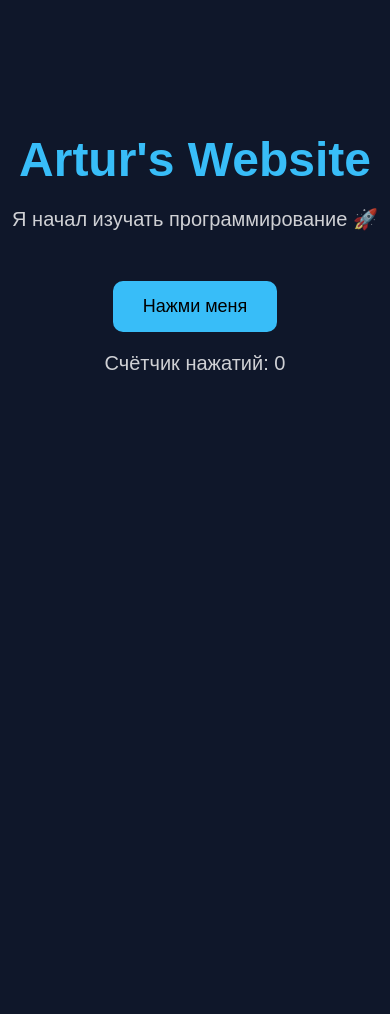
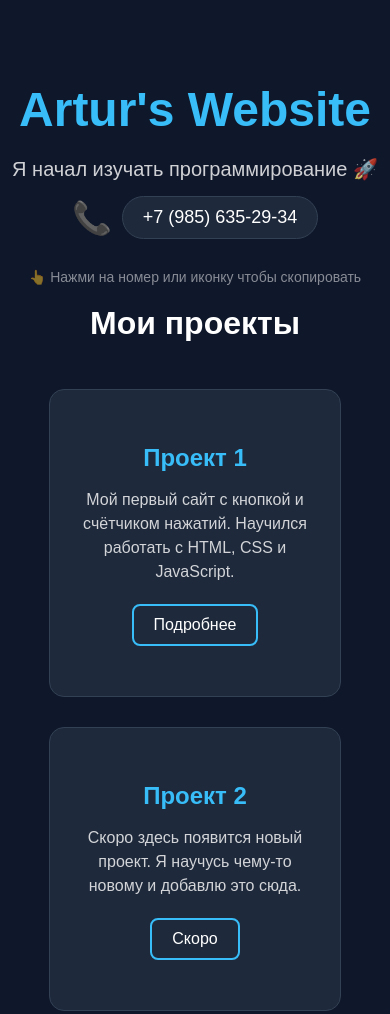
Before and after one commit to artyrzenkevich-alt/artyrzeenkevich-alt.github.io, a plain HTML site: page index.html in a window 390 px wide. Shown: the top 1014 px of the page. Before the commit the page ends 844 px from the top, so only its background shows below. Drawn offline with Linux system fonts and the light colour scheme.

Commit message:
Refactor index.html with new styles and features
Updated styles and added phone number functionality.

```diff
--- a/index.html
+++ b/index.html
@@ -9,7 +9,7 @@
       color: white;
       font-family: Arial, sans-serif;
       text-align: center;
-      padding-top: 100px;
+      padding-top: 50px;
       margin: 0;
     }
 
@@ -19,13 +19,120 @@
       margin-bottom: 10px;
     }
 
-    p {
+    .subtitle {
       font-size: 20px;
       opacity: 0.8;
+      margin-bottom: 15px;
+    }
+
+    /* Стили для иконки телефона */
+    .phone-container {
+      display: flex;
+      justify-content: center;
+      align-items: center;
+      gap: 10px;
+      margin-bottom: 30px;
+      font-size: 24px;
+    }
+
+    .phone-icon {
+      font-size: 32px;
+      display: inline-block;
+      animation: shake 0.5s ease-in-out infinite;
+      cursor: pointer;
+      transition: all 0.3s;
+    }
+
+    .phone-icon:hover {
+      animation: none;
+      transform: scale(1.2);
+      color: #38bdf8;
+    }
+
+    .phone-number {
+      background-color: #1e293b;
+      padding: 10px 20px;
+      border-radius: 50px;
+      font-size: 18px;
+      border: 1px solid #334155;
+      transition: 0.3s;
+      cursor: pointer;
+      user-select: all; /* Чтобы можно было легко выделить номер */
+    }
+
+    .phone-number:hover {
+      border-color: #38bdf8;
+      background-color: #2d3b4f;
+      transform: scale(1.02);
+    }
+
+    @keyframes shake {
+      0% { transform: rotate(0deg); }
+      25% { transform: rotate(15deg); }
+      50% { transform: rotate(-15deg); }
+      75% { transform: rotate(5deg); }
+      100% { transform: rotate(0deg); }
+    }
+
+    /* Контейнер для карточек */
+    .projects {
+      display: flex;
+      justify-content: center;
+      gap: 30px;
+      flex-wrap: wrap;
+      max-width: 1000px;
+      margin: 0 auto;
+      padding: 20px;
+    }
+
+    /* Одна карточка */
+    .card {
+      background-color: #1e293b;
+      border-radius: 15px;
+      padding: 30px 20px;
+      width: 250px;
+      transition: 0.3s;
+      border: 1px solid #334155;
+    }
+
+    .card:hover {
+      transform: translateY(-10px);
+      border-color: #38bdf8;
+      box-shadow: 0 10px 30px -15px #38bdf8;
+    }
+
+    .card h3 {
+      color: #38bdf8;
+      font-size: 24px;
+      margin-bottom: 15px;
+    }
+
+    .card p {
+      font-size: 16px;
+      opacity: 0.8;
+      margin-bottom: 20px;
+      line-height: 1.5;
+    }
+
+    .card-button {
+      background-color: transparent;
+      border: 2px solid #38bdf8;
+      color: white;
+      padding: 10px 20px;
+      border-radius: 8px;
+      cursor: pointer;
+      font-size: 16px;
+      transition: 0.3s;
+      margin-top: 10px;
+    }
+
+    .card-button:hover {
+      background-color: #38bdf8;
+      color: #0f172a;
     }
 
     button {
-      margin-top: 30px;
+      margin: 40px auto 20px;
       padding: 15px 30px;
       font-size: 18px;
       background-color: #38bdf8;
@@ -33,34 +140,106 @@
       border-radius: 10px;
       cursor: pointer;
       transition: 0.3s;
+      display: block;
     }
 
     button:hover {
       background-color: white;
       color: #0f172a;
     }
+
+    .counter-text {
+      margin-bottom: 30px;
+      font-size: 18px;
+    }
+
+    /* Маленькая подсказка */
+    .hint {
+      font-size: 14px;
+      opacity: 0.5;
+      margin-top: 5px;
+    }
   </style>
-
 </head>
 <body>
 
   <h1>Artur's Website</h1>
-  <p>Я начал изучать программирование 🚀</p>
+  <p class="subtitle">Я начал изучать программирование 🚀</p>
 
-  <button onclick="alert('Ты красавчик 😎')">
-    Нажми меня
-  </button>
+  <!-- Анимированная иконка телефона с номером -->
+  <div class="phone-container">
+    <span class="phone-icon" onclick="copyPhoneNumber()" title="Нажми чтобы скопировать">📞</span>
+    <span class="phone-number" id="phoneNumber" onclick="copyPhoneNumber()">+7 (985) 635-29-34</span>
+  </div>
+  <p class="hint">👆 Нажми на номер или иконку чтобы скопировать</p>
 
-  <p>Счётчик нажатий: <span id="clickCounter">0</span></p>
+  <!-- Блок с проектами -->
+  <h2 style="color: white; font-size: 32px; margin-top: 20px;">Мои проекты</h2>
+
+  <div class="projects">
+    <!-- Карточка 1 -->
+    <div class="card">
+      <h3>Проект 1</h3>
+      <p>Мой первый сайт с кнопкой и счётчиком нажатий. Научился работать с HTML, CSS и JavaScript.</p>
+      <button class="card-button" onclick="alert('Скоро тут будет ссылка!')">Подробнее</button>
+    </div>
+
+    <!-- Карточка 2 (пустая, для будущего проекта) -->
+    <div class="card">
+      <h3>Проект 2</h3>
+      <p>Скоро здесь появится новый проект. Я научусь чему-то новому и добавлю это сюда.</p>
+      <button class="card-button" onclick="alert('Ещё в разработке!')">Скоро</button>
+    </div>
+
+    <!-- Карточка 3 (пустая, для будущего проекта) -->
+    <div class="card">
+      <h3>Проект 3</h3>
+      <p>А здесь будет что-то очень интересное. Оставайся на связи!</p>
+      <button class="card-button" onclick="alert('Следи за обновлениями!')">В планах</button>
+    </div>
+  </div>
+
+  <!-- Кнопка и счётчик остаются -->
+  <button>Нажми меня</button>
+  <p class="counter-text">Счётчик нажатий: <span id="clickCounter">0</span></p>
 
   <script>
-    let count = 0;
+    // Функция для копирования номера
+    function copyPhoneNumber() {
+      // Создаем временный элемент
+      const tempInput = document.createElement('input');
+      tempInput.value = '+79856352934';
+      document.body.appendChild(tempInput);
+
+      // Выделяем текст и копируем
+      tempInput.select();
+      document.execCommand('copy');
+
+      // Удаляем временный элемент
+      document.body.removeChild(tempInput);
+
+      // Показываем сообщение
+      alert('Номер скопирован! 📋');
+    }
+
+    // Счетчик нажатий
+    let savedCount = localStorage.getItem('myClickCount');
+    if (savedCount === null) {
+      var count = 0;
+    } else {
+      var count = Number(savedCount);
+    }
+
     const myButton = document.querySelector('button');
     const counterDisplay = document.getElementById('clickCounter');
+
+    counterDisplay.textContent = count;
 
     myButton.addEventListener('click', function() {
       count = count + 1;
       counterDisplay.textContent = count;
+      localStorage.setItem('myClickCount', count);
+      alert('Ты красавчик 😎');
     });
   </script>
 
```
